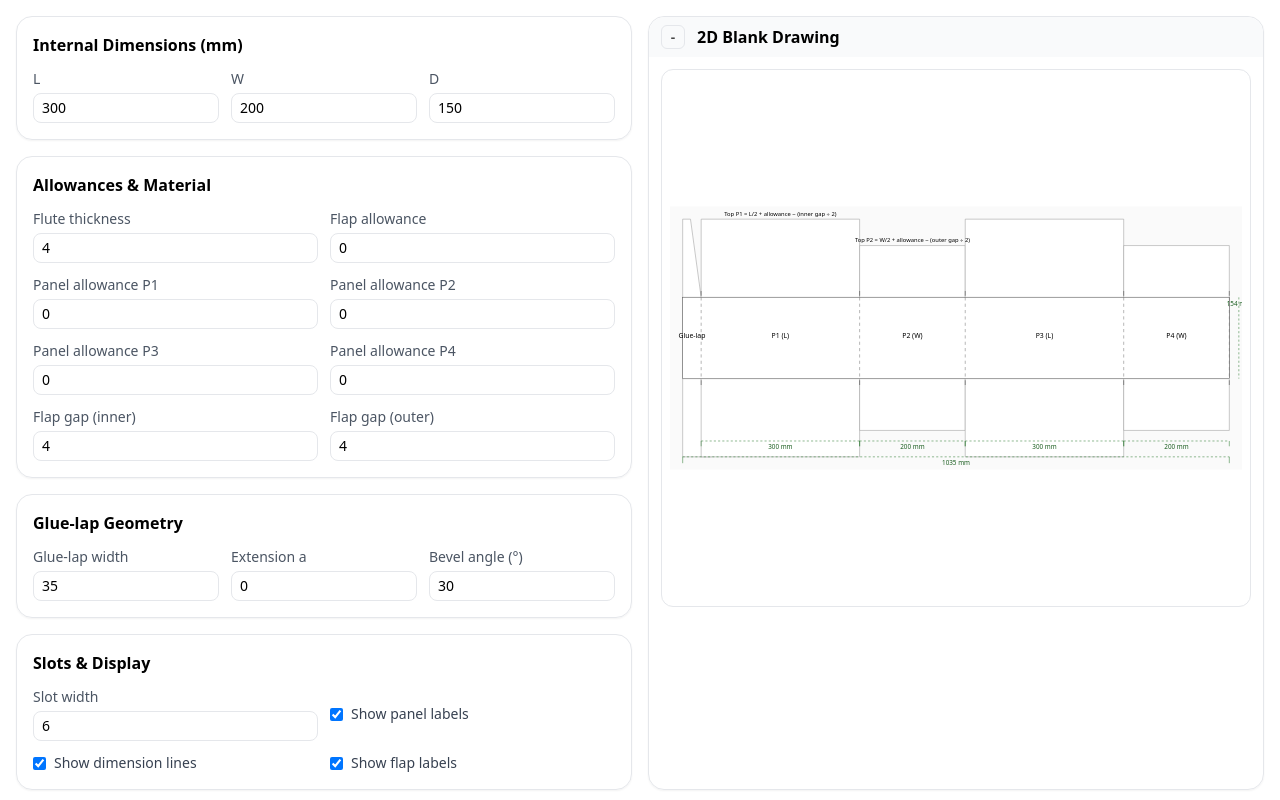
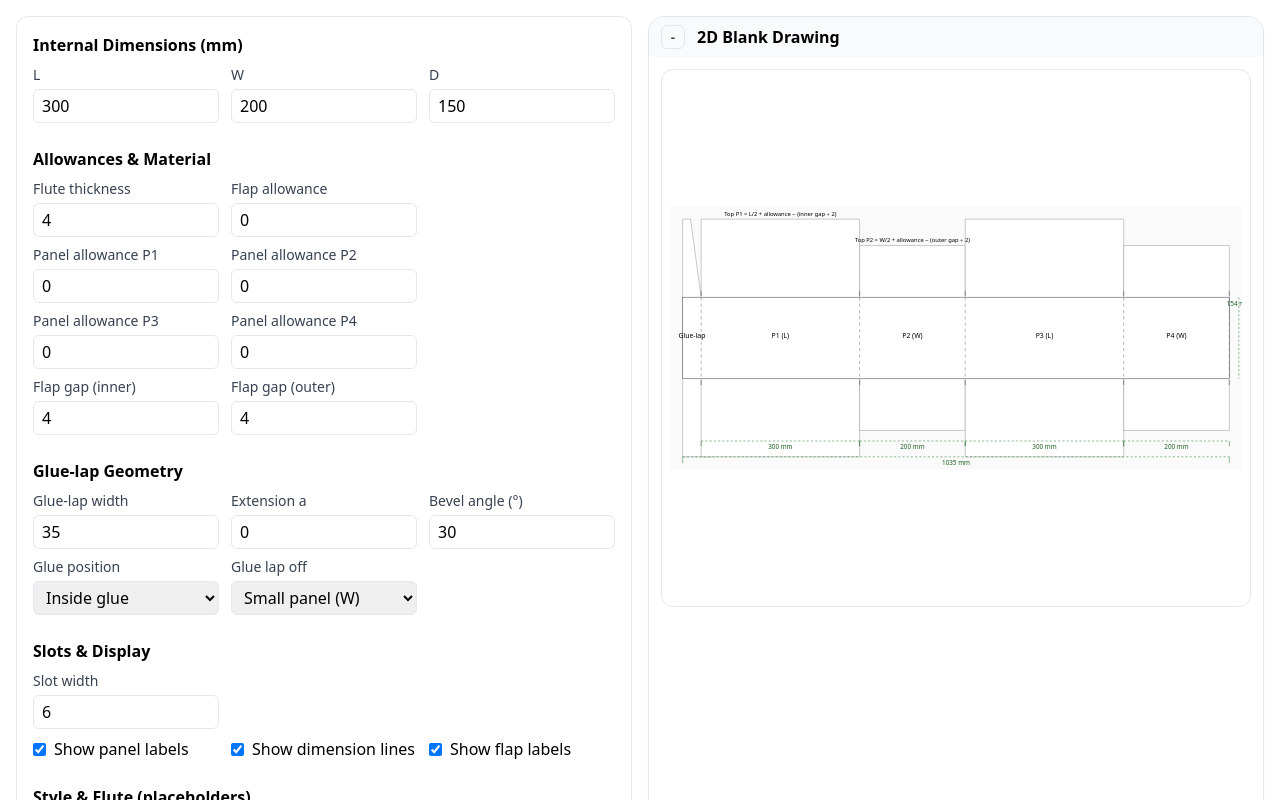
Before and after one commit to xandersteve20151983/my-box-project, a Next.js app: page / in a window 1280 px wide. Shown: the top 800 px of the page. Built offline with nearby package versions, Linux system fonts and the light colour scheme.

Commit message:
Update ControlsPanel.js

```diff
--- a/app/components/ControlsPanel.js
+++ b/app/components/ControlsPanel.js
@@ -1,85 +1,119 @@
-// components/ControlsPanel.js
+// app/components/ControlsPanel.js
 "use client";
 
 export default function ControlsPanel({ inputs, setInputs }) {
-  const number = (key) => ({
-    value: inputs[key],
-    onChange: (e) => setInputs(prev => ({ ...prev, [key]: +e.target.value })),
-    step: "any",
-  });
-
-  const bool = (key) => ({
-    checked: inputs[key],
-    onChange: (e) => setInputs(prev => ({ ...prev, [key]: e.target.checked })),
-  });
+  const onNum = (key) => (e) => setInputs(v => ({ ...v, [key]: num(e.target.value) }));
+  const onStr = (key) => (e) => setInputs(v => ({ ...v, [key]: e.target.value }));
+  const onBool = (key) => (e) => setInputs(v => ({ ...v, [key]: e.target.checked }));
 
   return (
-    <div className="space-y-4">
-      <div className="border rounded-2xl p-4 shadow-sm">
-        <h3 className="font-semibold mb-3">Internal Dimensions (mm)</h3>
-        <div className="grid grid-cols-3 gap-3">
-          <LabeledInput label="L" {...number("L")} />
-          <LabeledInput label="W" {...number("W")} />
-          <LabeledInput label="D" {...number("D")} />
-        </div>
-      </div>
+    <div className="border rounded-xl p-4 bg-white space-y-6">
+      {/* Internal dims */}
+      <Section title="Internal Dimensions (mm)">
+        <Row>
+          <Num label="L" value={inputs.L} onChange={onNum("L")} />
+          <Num label="W" value={inputs.W} onChange={onNum("W")} />
+          <Num label="D" value={inputs.D} onChange={onNum("D")} />
+        </Row>
+      </Section>
 
-      <div className="border rounded-2xl p-4 shadow-sm">
-        <h3 className="font-semibold mb-3">Allowances & Material</h3>
-        <div className="grid grid-cols-2 gap-3">
-          <LabeledInput label="Flute thickness" {...number("fluteThickness")} />
-          <LabeledInput label="Flap allowance" {...number("flapAllowance")} />
-          <LabeledInput label="Panel allowance P1" {...number("p1")} />
-          <LabeledInput label="Panel allowance P2" {...number("p2")} />
-          <LabeledInput label="Panel allowance P3" {...number("p3")} />
-          <LabeledInput label="Panel allowance P4" {...number("p4")} />
-          <LabeledInput label="Flap gap (inner)" {...number("flapGapInner")} />
-          <LabeledInput label="Flap gap (outer)" {...number("flapGapOuter")} />
-        </div>
-      </div>
+      {/* Allowances */}
+      <Section title="Allowances & Material">
+        <Row>
+          <Num label="Flute thickness" value={inputs.fluteThickness} onChange={onNum("fluteThickness")} />
+          <Num label="Flap allowance" value={inputs.flapAllowance} onChange={onNum("flapAllowance")} />
+        </Row>
+        <Row>
+          <Num label="Panel allowance P1" value={inputs.p1} onChange={onNum("p1")} />
+          <Num label="Panel allowance P2" value={inputs.p2} onChange={onNum("p2")} />
+        </Row>
+        <Row>
+          <Num label="Panel allowance P3" value={inputs.p3} onChange={onNum("p3")} />
+          <Num label="Panel allowance P4" value={inputs.p4} onChange={onNum("p4")} />
+        </Row>
+        <Row>
+          <Num label="Flap gap (inner)" value={inputs.flapGapInner} onChange={onNum("flapGapInner")} />
+          <Num label="Flap gap (outer)" value={inputs.flapGapOuter} onChange={onNum("flapGapOuter")} />
+        </Row>
+      </Section>
 
-      <div className="border rounded-2xl p-4 shadow-sm">
-        <h3 className="font-semibold mb-3">Glue-lap Geometry</h3>
-        <div className="grid grid-cols-3 gap-3">
-          <LabeledInput label="Glue-lap width" {...number("glueLapWidth")} />
-          <LabeledInput label="Extension a" {...number("glueLapExtensionA")} />
-          <LabeledInput label="Bevel angle (°)" {...number("glueLapBevelAngle")} />
-        </div>
-      </div>
+      {/* Glue-lap */}
+      <Section title="Glue-lap Geometry">
+        <Row>
+          <Num label="Glue-lap width" value={inputs.glueLapWidth} onChange={onNum("glueLapWidth")} />
+          <Num label="Extension a" value={inputs.glueLapExtensionA} onChange={onNum("glueLapExtensionA")} />
+          <Num label="Bevel angle (°)" value={inputs.glueLapBevelAngle} onChange={onNum("glueLapBevelAngle")} />
+        </Row>
+        <Row>
+          <Select label="Glue position" value={inputs.gluePosition} onChange={onStr("gluePosition")}
+                  options={[["inside","Inside glue"],["outside","Outside glue"]]} />
+          <Select label="Glue lap off" value={inputs.glueLapOff} onChange={onStr("glueLapOff")}
+                  options={[["small","Small panel (W)"],["large","Large panel (L)"]]} />
+        </Row>
+      </Section>
 
-      <div className="border rounded-2xl p-4 shadow-sm">
-        <h3 className="font-semibold mb-3">Slots & Display</h3>
-        <div className="grid grid-cols-2 gap-3">
-          <LabeledInput label="Slot width" {...number("slotWidth")} />
-          <Toggle label="Show panel labels" {...bool("showPanelLabels")} />
-          <Toggle label="Show dimension lines" {...bool("showDimLines")} />
-          <Toggle label="Show flap labels" {...bool("showFlapLabels")} />
-        </div>
-      </div>
+      {/* Slots & Display */}
+      <Section title="Slots & Display">
+        <Row>
+          <Num label="Slot width" value={inputs.slotWidth} onChange={onNum("slotWidth")} />
+        </Row>
+        <Row>
+          <Chk label="Show panel labels" checked={inputs.showPanelLabels} onChange={onBool("showPanelLabels")} />
+          <Chk label="Show dimension lines" checked={inputs.showDimLines} onChange={onBool("showDimLines")} />
+          <Chk label="Show flap labels" checked={inputs.showFlapLabels} onChange={onBool("showFlapLabels")} />
+        </Row>
+      </Section>
+
+      {/* Style/Flute (placeholders now) */}
+      <Section title="Style & Flute (placeholders)">
+        <Row>
+          <Select label="Parent style" value={inputs.parentStyle} onChange={onStr("parentStyle")}
+                  options={[["0200","0200 — Slotted family"]]} />
+          <Select label="Style" value={inputs.styleCode} onChange={onStr("styleCode")}
+                  options={[["0201","0201"],["0202","0202"],["0203","0203"],["0204","0204"]]} />
+          <Select label="Flute" value={inputs.fluteCode} onChange={onStr("fluteCode")}
+                  options={[["B","B (3 mm)"],["C","C (4 mm)"],["E","E (2 mm)"]]} />
+        </Row>
+      </Section>
     </div>
   );
 }
 
-function LabeledInput({ label, value, onChange, step = "any" }) {
+function Section({ title, children }) {
   return (
-    <label className="text-sm">
-      <div className="mb-1 text-gray-600">{label}</div>
-      <input
-        type="number"
-        step={step}
-        value={value}
-        onChange={onChange}
-        className="w-full rounded-lg border px-2 py-1"
-      />
+    <div className="space-y-2">
+      <div className="font-semibold">{title}</div>
+      <div className="space-y-2">{children}</div>
+    </div>
+  );
+}
+function Row({ children }) {
+  return <div className="grid grid-cols-1 sm:grid-cols-2 lg:grid-cols-3 gap-3">{children}</div>;
+}
+function Num({ label, value, onChange }) {
+  return (
+    <label className="flex flex-col gap-1">
+      <span className="text-sm text-gray-700">{label}</span>
+      <input type="number" className="border rounded-md px-2 py-1" value={value} onChange={onChange} />
     </label>
   );
 }
-
-function Toggle({ label, checked, onChange }) {
+function Select({ label, value, onChange, options }) {
   return (
-    <label className="flex items-center gap-2 text-sm">
-      <input type="checkbox" checked={checked} onChange={onChange} />
-      <span className="text-gray-700">{label}</span>
+    <label className="flex flex-col gap-1">
+      <span className="text-sm text-gray-700">{label}</span>
+      <select className="border rounded-md px-2 py-1" value={value} onChange={onChange}>
+        {options.map(([v, t]) => <option key={v} value={v}>{t}</option>)}
+      </select>
     </label>
   );
 }
+function Chk({ label, checked, onChange }) {
+  return (
+    <label className="inline-flex items-center gap-2">
+      <input type="checkbox" checked={checked} onChange={onChange} />
+      <span>{label}</span>
+    </label>
+  );
+}
+const num = (x) => (x === "" || isNaN(Number(x))) ? 0 : Number(x);
```
